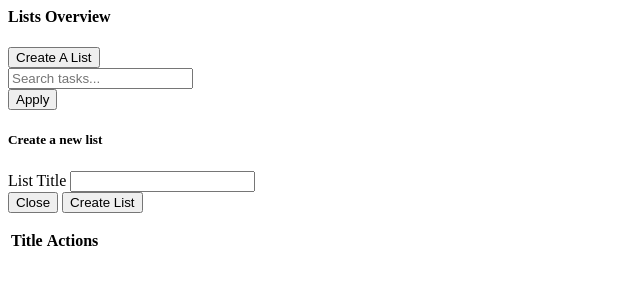
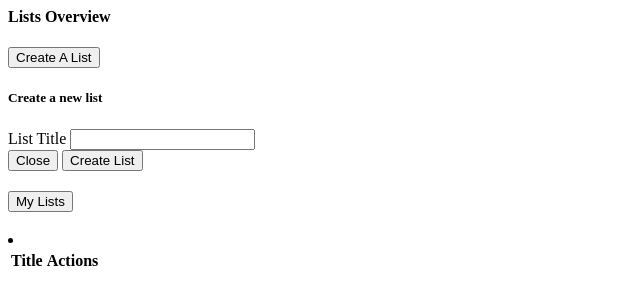
Before and after one commit to Panhayuthh/Online-Todo-List, a PHP site: page /listTable.php in a window 1280 px wide. Shown: the top 305 px of the page, without its empty margins (0-640 px from the left). Run offline with PHP 8.4, Linux system fonts and the light colour scheme; data comes from the database, SQL or seed files in the repository; data that the repository does not hold is empty.

Commit message:
fix: list table accordion

```diff
--- a/listTable.php
+++ b/listTable.php
@@ -38,27 +38,30 @@
 
 <div class="card mb-4 shadow-sm" id="tableCard">
     <div class="card-header">
-        <h4 class="my-0 font-weight-normal">Lists Overview</h4>
+        <div class="row d-flex justify-content-md-between row-cols-1 row-cols-sm-2">
+            <div class="col">
+                <h4 class="my-sm-0 font-weight-normal">Lists Overview</h4>
             </div>
-    <div class="card-body">
-        <form method="get">
-            <div class="row justify-content-md-between row-cols-1 row-cols-sm-2">
-                <div class="mb-3 col-xl-6">
+            <div class="col d-flex justify-content-sm-end">
                 <button type="button" class="btn btn-primary" data-bs-toggle="modal" data-bs-target="#listCreateModal">
                     Create A List
                 </button>
             </div>
-                <div class="mb-3 col-sm-8 col-xl-4">
-                    <input type="text" name="search_query" class="form-control w-100" placeholder="Search tasks..." value="<?php echo isset($_GET['search_query']) ? htmlspecialchars($_GET['search_query']) : ''; ?>">
-                </div>
-                <div class="mb-3 col-sm-4 col-xl-2">
-                    <button type="submit" class="btn btn-outline-primary w-100">Apply</button>
         </div>
     </div>
-        </form>
-
+    <div class="card-body">
         <?php require 'createList.php'; ?>
 
+        <div class="accordion" id="accordionList">
+            <div class="accordion-item">
+                <h2 class="accordion-header">
+                    <button class="accordion-button collapsed" type="button" data-bs-toggle="collapse" data-bs-target="#collapseOne" aria-expanded="false" aria-controls="collapseOne">
+                        My Lists
+                    </button>
+                </h2>
+                <div id="collapseOne" class="accordion-collapse collapse" data-bs-parent="#accordionList">
+                    <div class="accordion-body">
+                        <li class="list-group-item">
                             <div class="table-responsive">
                                 <table class="table table-bordered" id="taskTable">
                                     <thead>
@@ -87,5 +90,10 @@
                                     </tbody>
                                 </table>
                             </div>
+                        </li>
                     </div>
                 </div>
+            </div>
+        </div>
+    </div>
+</div>
```
Lines whose indentation alone changed are shown as unchanged.
